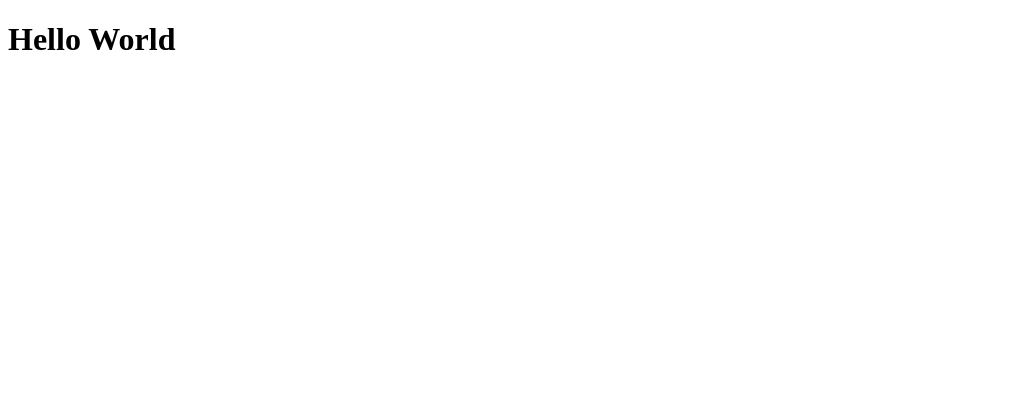
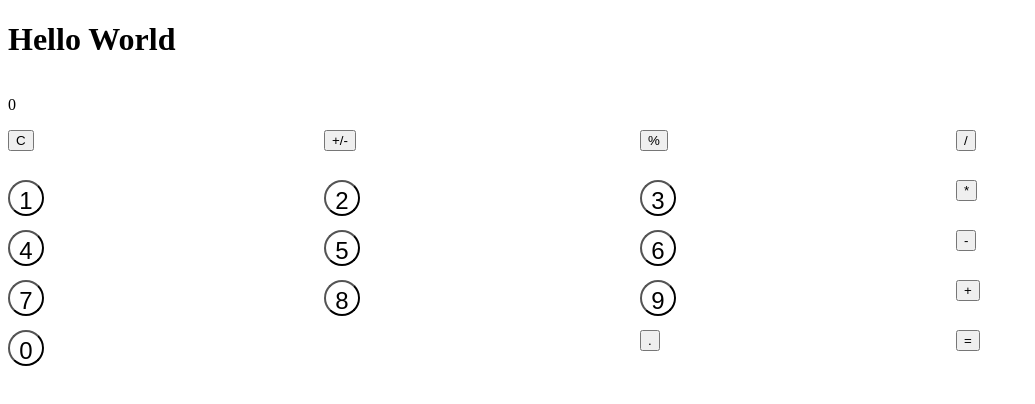
Before and after one commit to cayomol01/EduSex---3.1, a React app: page / in a window 1280 px wide. Shown: the top 404 px of the page, without its empty margins (0-1035 px from the left). Built offline with nearby package versions, Linux system fonts and the light colour scheme.

Commit message:
➕ Numbers and buttons

```diff
--- a/src/components/App.jsx
+++ b/src/components/App.jsx
@@ -1,10 +1,23 @@
 import React from 'react';
 import './App.scss';
+import Number from "./Number";
+import Display from "./Display";
+import Operation from "./Operation";
 
 function App() {
     return (
         <>
             <h1>Hello World</h1>
+
+            <div className="CalculatorArea">
+                <Display/>
+                {[1, 2, 3, 4, 5, 6, 7, 8, 9, 0].map(number => (
+                    <Number digit={number}/>
+                ))}
+                {['+', '-', '*', '/',"%","+/-","C",".","="].map(operator => (
+                    <Operation operation={operator}/>
+                ))}
+            </div>
         </>
     );
 }
--- a/src/components/App.scss
+++ b/src/components/App.scss
@@ -0,0 +1,15 @@
+
+
+.CalculatorArea {
+  display: grid;
+  grid-template-areas: "d d d d"
+                       "c abs mod div"
+                       "uno dos tres mul"
+                       "cuatro cinco seis sub"
+                       "siete ocho nueve add"
+                       "cero cero dot equal";
+  grid-template-columns: 1fr 1fr 1fr 1fr;
+  grid-template-rows: 1fr 1fr 1fr 1fr 1fr 1fr;
+
+
+}
--- /dev/null
+++ b/src/components/Display.jsx
@@ -0,0 +1,16 @@
+import React from 'react';
+import './Display.scss';
+
+function Display() {
+    return (
+        <>
+            <div className="display" style={{gridArea: "d"}}>
+                <div className="display__text">
+                    <p>0</p>
+                </div>
+            </div>
+        </>
+    );
+}
+
+export default Display;
--- /dev/null
+++ b/src/components/Number.jsx
@@ -0,0 +1,16 @@
+import React from 'react';
+import './Number.scss';
+
+const lista = ["cero", "uno", "dos", "tres", "cuatro", "cinco", "seis", "siete", "ocho", "nueve"];
+
+function Number({digit}) {
+    return (
+        <div className="NumberButton" id={"Button" + digit} style={{gridArea: lista[digit]}}>
+            <button>
+                {digit}
+            </button>
+        </div>
+    );
+}
+
+export default Number;
--- /dev/null
+++ b/src/components/Number.scss
@@ -0,0 +1,24 @@
+
+
+.NumberButton {
+
+  Button {
+    display: inline-block;
+    width: 1.5em;
+    height: 1.5em;
+    border-radius: 50%;
+    background-color: #fff;
+    color: #000;
+    font-size: 1.5em;
+    text-align: center;
+    line-height: 1.5em;
+    cursor: pointer;
+    transition: all 0.2s ease-in-out;
+    &:hover {
+      background-color: #f0f0f0;
+    }
+    &:active {
+      background-color: #e0e0e0;
+    }
+  }
+}
--- /dev/null
+++ b/src/components/Operation.jsx
@@ -0,0 +1,26 @@
+import React from 'react';
+import './Operation.scss';
+
+var sign = {
+    '+': 'add',
+    '-': 'sub',
+    '*': 'mul',
+    '/': 'div',
+    '=': 'equal',
+    '%': 'mod',
+    '+/-': 'abs',
+    'C': 'c',
+    '.': 'dot',
+};
+
+function Operation({operation}) {
+    return (
+        <div className="OperationButton" id={"Button" + operation} style={{gridArea: sign[operation]}}>
+            <button>
+                {operation}
+            </button>
+        </div>
+    );
+}
+
+export default Operation;
```
Also changed, not shown: package.json (+6 -5 lines), src/components/Display.scss (added), src/components/Operation.scss (added), 2 other files (tests, documents, lock files or other folders).
